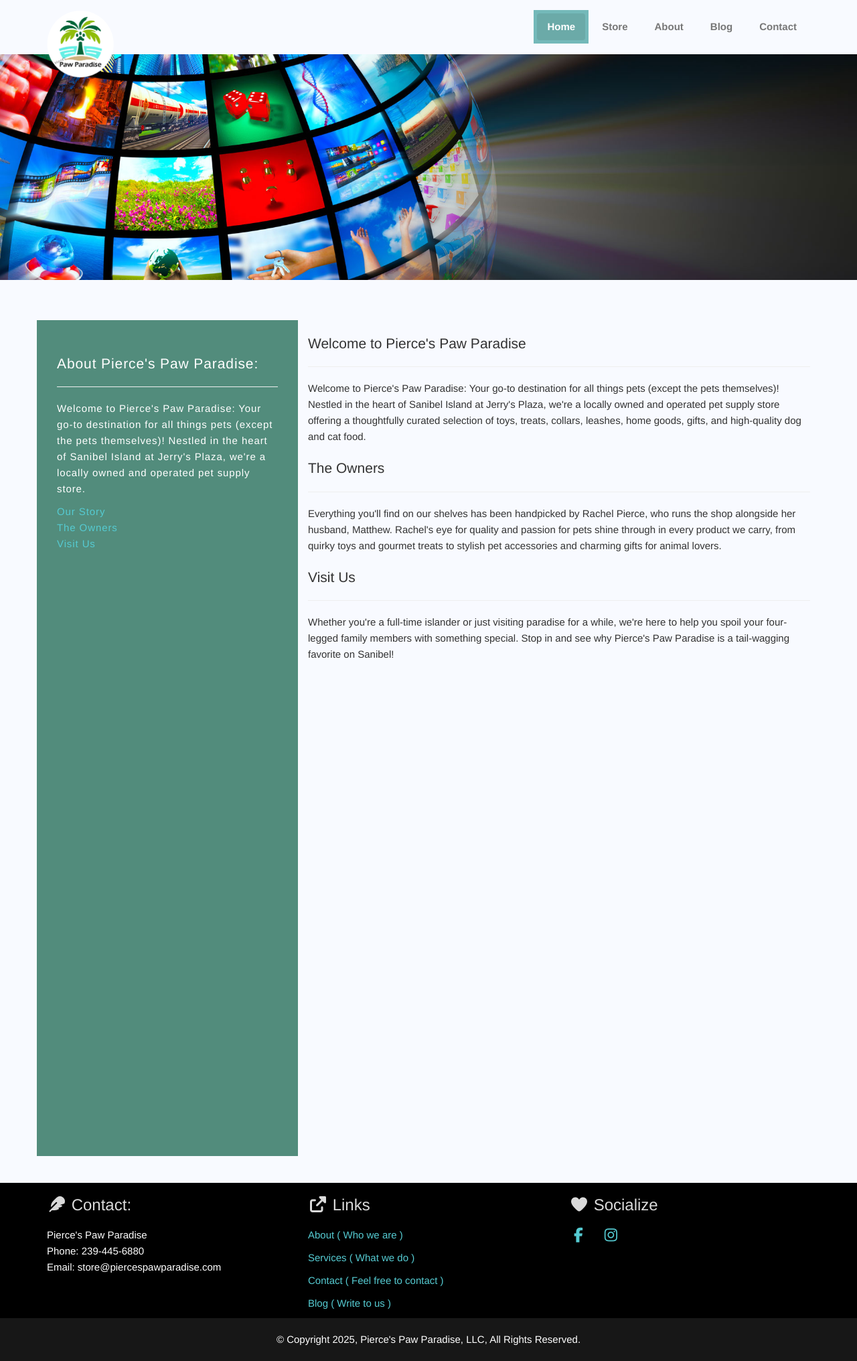
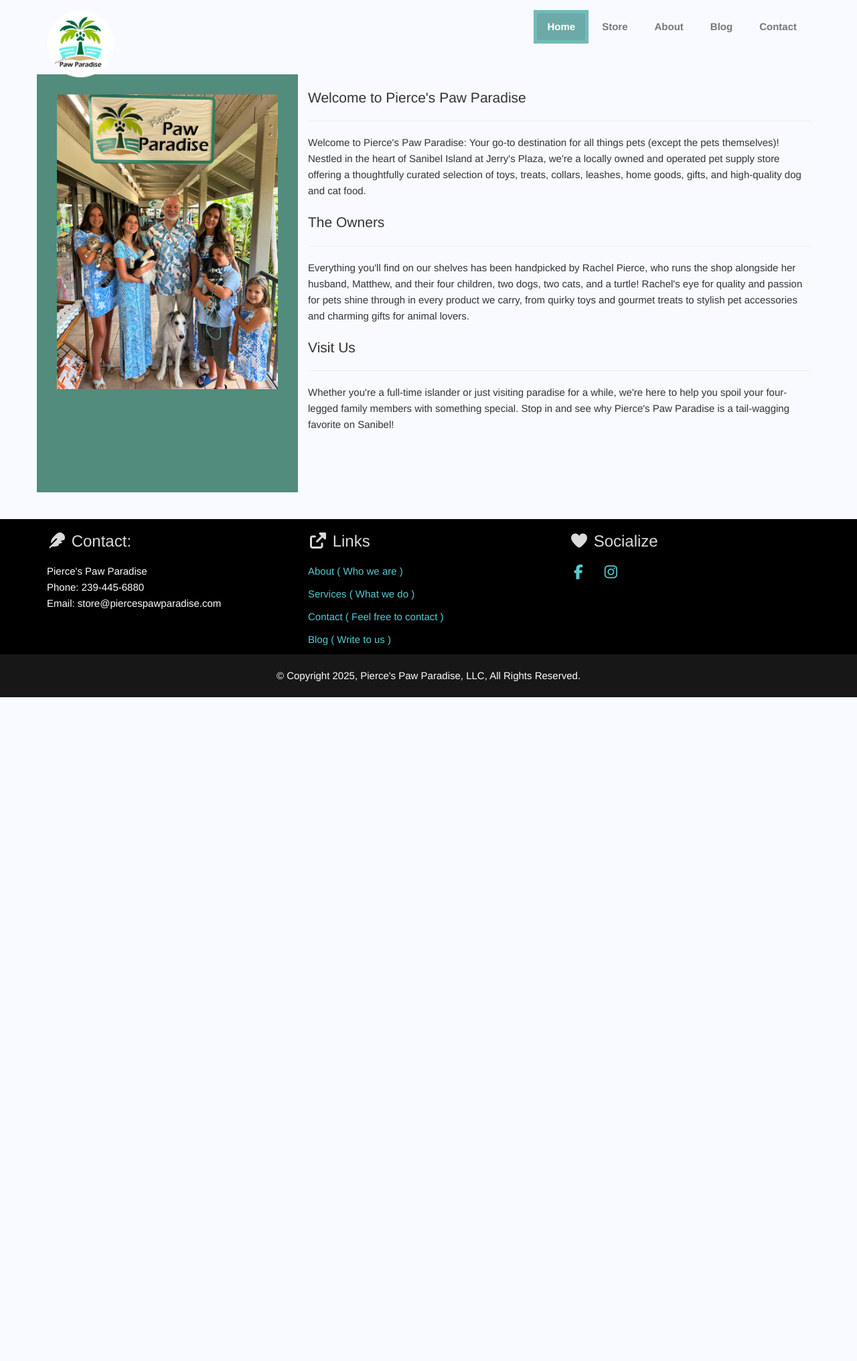
Before and after one commit to PawParadise/pierces-paw-paradise, a Jekyll site: the page built from about.html, in a window 1280 px wide. Shown: the whole page at 67% size. Built offline with Jekyll 4.4.1, drawn with Linux system fonts in a browser that asks for light colours; after the commit the page ends 1041 px from its top, so only the background shows below that.

Commit message:
Update About page
Modifications to layout and content.

```diff
--- a/about.html
+++ b/about.html
@@ -5,26 +5,18 @@
 
 <!-- Main Container -->
 
-<div class="row container-kamn">
-  <img src="{{ site.baseurl }}/assets/img/slider/slide1.jpg" class="blog-post" alt="Pierce's Paw Paradise" align="right" width="100%">
-</div>
-
 <div id="banners"></div>
 <div class="container">
   <div class="row">
     <div class="side-left col-sm-4 col-md-4">
-      <h3 class="lead">About Pierce's Paw Paradise:</h3><hr>
-      <p>Welcome to Pierce's Paw Paradise:  Your go-to destination for all things pets (except the pets themselves)! Nestled in the heart of Sanibel Island at Jerry's Plaza, we're a locally owned and operated pet supply store.</p>
-      <a href="#our-story">Our Story</a><br>
-      <a href="#owners">The Owners</a><br>
-      <a href="#visit-us">Visit Us</a><br>
+      <img src="{{ site.baseurl }}/assets/img/family.png" class="blog-post" alt="Pierce's Paw Paradise" align="right" width="100%">
     </div>
     <div class="col-sm-8 col-md-8">
       <h3 class="lead" id="our-story">Welcome to Pierce's Paw Paradise</h3><hr>
       <p>Welcome to Pierce's Paw Paradise:  Your go-to destination for all things pets (except the pets themselves)! Nestled in the heart of Sanibel Island at Jerry's Plaza, we're a locally owned and operated pet supply store offering a thoughtfully curated selection of toys, treats, collars, leashes, home goods, gifts, and high-quality dog and cat food.</p>
 
       <h3 class="lead" id="owners">The Owners</h3><hr>
-      <p>Everything you'll find on our shelves has been handpicked by Rachel Pierce, who runs the shop alongside her husband, Matthew. Rachel's eye for quality and passion for pets shine through in every product we carry, from quirky toys and gourmet treats to stylish pet accessories and charming gifts for animal lovers.</p>
+      <p>Everything you'll find on our shelves has been handpicked by Rachel Pierce, who runs the shop alongside her husband, Matthew, and their four children, two dogs, two cats, and a turtle! Rachel's eye for quality and passion for pets shine through in every product we carry, from quirky toys and gourmet treats to stylish pet accessories and charming gifts for animal lovers.</p>
 
       <h3 class="lead" id="visit-us">Visit Us</h3><hr>
       <p>Whether you're a full-time islander or just visiting paradise for a while, we're here to help you spoil your four-legged family members with something special. Stop in and see why Pierce's Paw Paradise is a tail-wagging favorite on Sanibel!</p>
--- a/assets/css/style.css
+++ b/assets/css/style.css
@@ -268,7 +268,7 @@
 @media (min-width: 800px){
 
     .side-left{
-  height: 1248px;
+  height: 624px;
 }
  }
 
```
